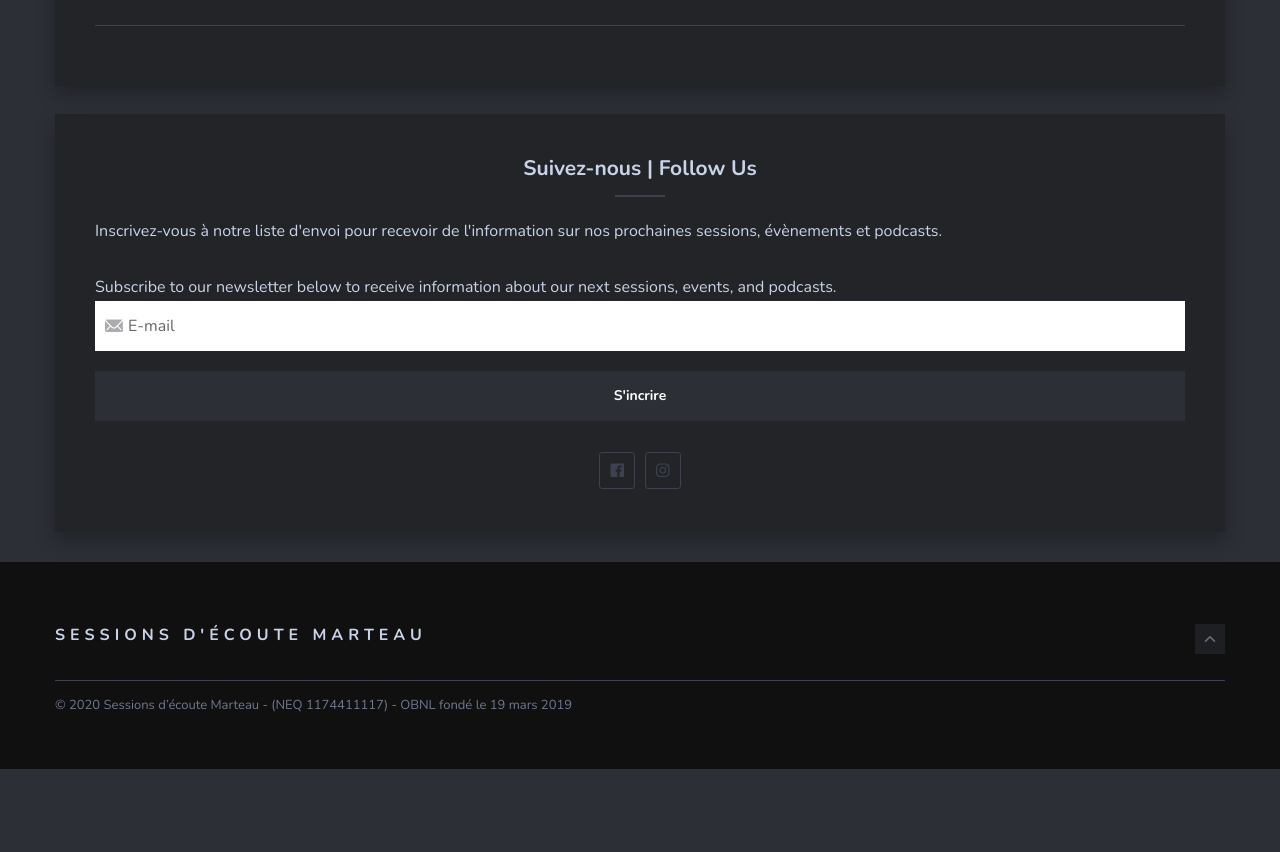
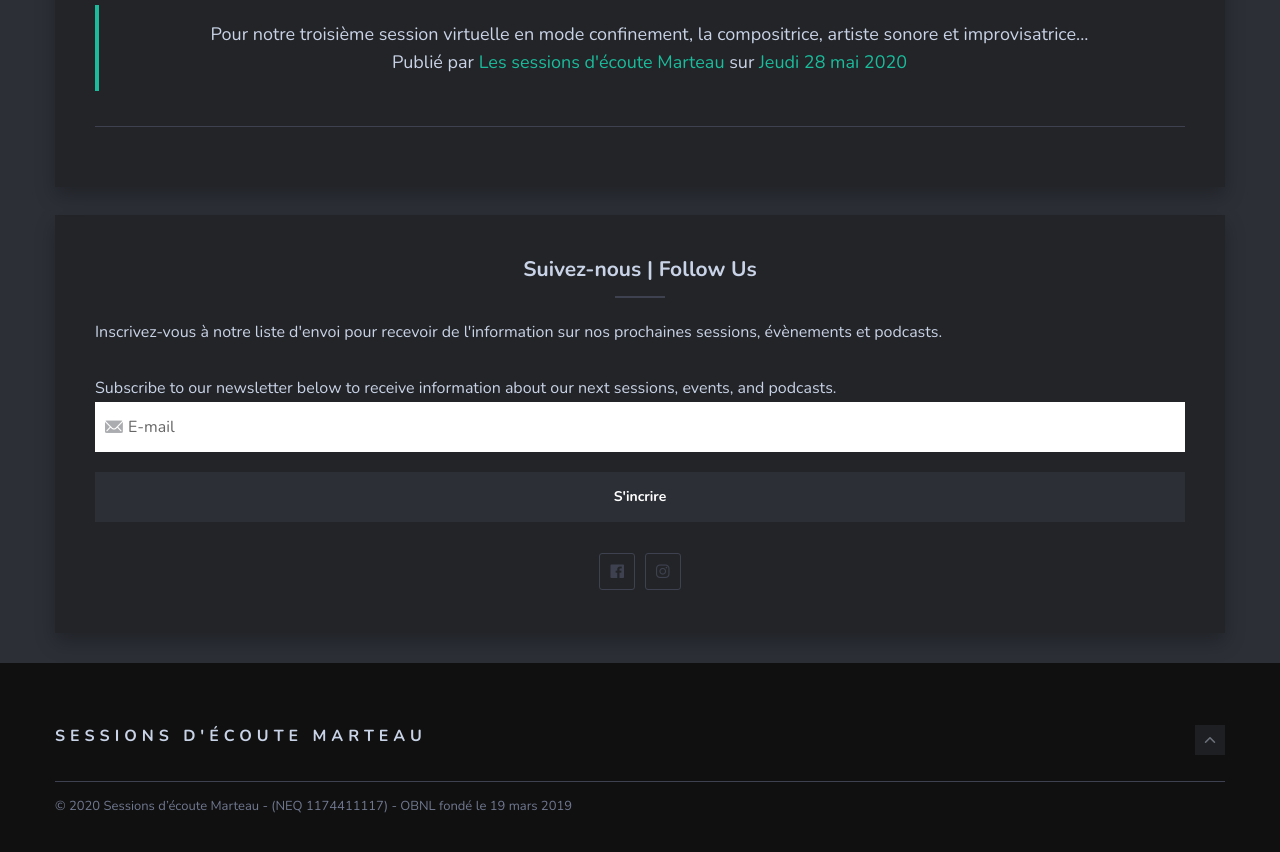
Before and after one commit to sessions-marteau/sessions-marteau-2.github.io, a Jekyll site: the page built from _pages/streaming-test.md, in a window 1280 px wide, cut to the strip 571-1441 px from the top of the page. Shown: the top 852 px of the strip. Built offline with Jekyll 4.4.1, drawn with Linux system fonts in a browser that asks for light colours; nearby versions of some CDN libraries; before the commit the page ends 1340 px from its top, so only the background shows below that.

Commit message:
Update streaming-test.md

```diff
--- a/_pages/streaming-test.md
+++ b/_pages/streaming-test.md
@@ -22,5 +22,6 @@
 <center>
 
 
-<div id="fb-root"></div>
-<script async defer crossorigin="anonymous" src="https://connect.facebook.net/fr_CA/sdk.js#xfbml=1&version=v7.0&appId=238569848365&autoLogAppEvents=1"></script>
+<div class="fb-comments" data-href="https://sessionsmarteau.com/streaming-test/" data-numposts="10" data-width=""></div>
+
+<div class="fb-post" data-href="https://www.facebook.com/sessionsmarteau/photos/a.849875078715403/1127260587643516/?type=3" data-show-text="false" data-width=""><blockquote cite="https://developers.facebook.com/sessionsmarteau/photos/a.849875078715403/1127260587643516/?type=3" class="fb-xfbml-parse-ignore"><p>Pour notre troisième session virtuelle en mode confinement, la compositrice, artiste sonore et improvisatrice...</p>Publié par <a href="https://www.facebook.com/sessionsmarteau/">Les sessions d&#039;écoute Marteau</a> sur&nbsp;<a href="https://developers.facebook.com/sessionsmarteau/photos/a.849875078715403/1127260587643516/?type=3">Jeudi 28 mai 2020</a></blockquote></div>
```
